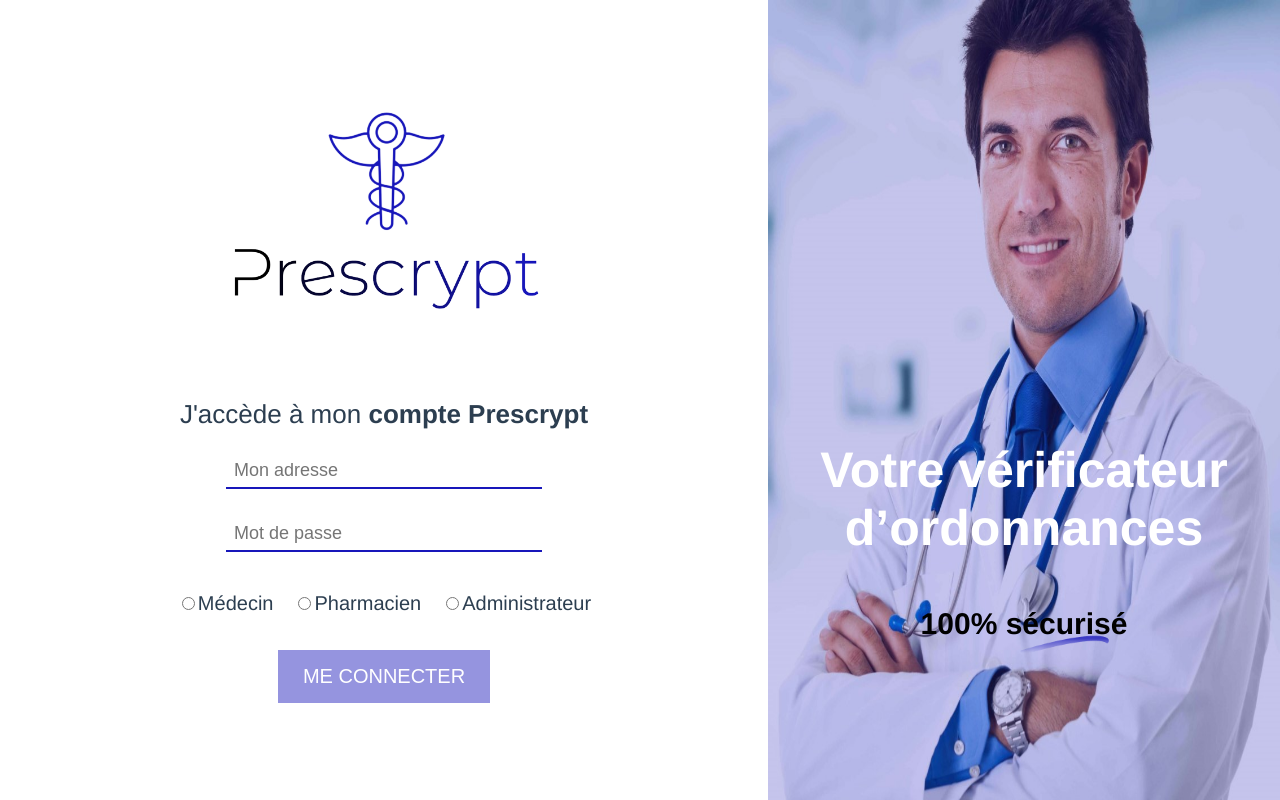
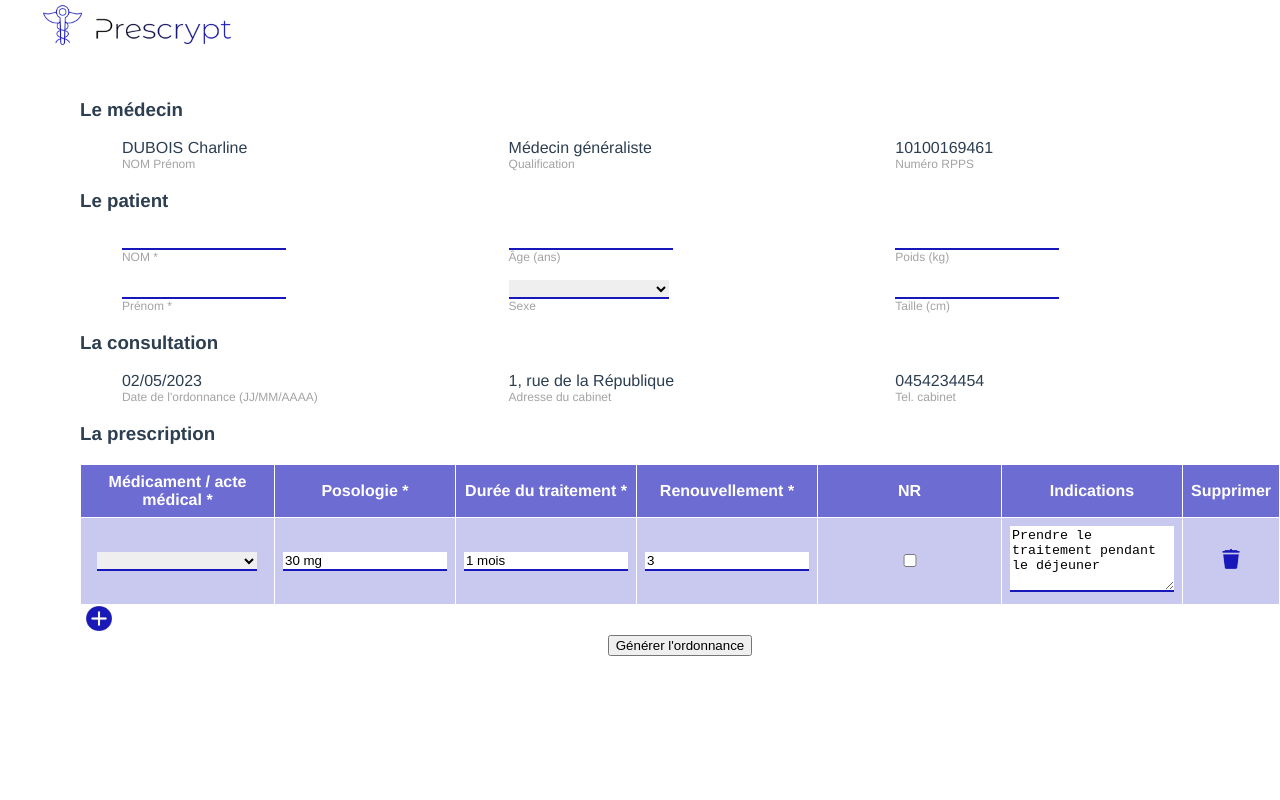
Before and after one commit to MathildeMrz/PLDsmart, a Vue app in the folder frontend/: page / in a window 1280 px wide. Built offline with nearby package versions, Linux system fonts and the light colour scheme.

Commit message:
add the delete button

```diff
--- a/frontend/src/App.vue
+++ b/frontend/src/App.vue
@@ -1,14 +1,14 @@
 <template>
-  <HelloWorld/>
+  <DoctorPrescription/>
 </template>
 
 <script>
-import HelloWorld from './components/HelloWorld.vue'
+import DoctorPrescription from './components/DoctorPrescription.vue'
 
 export default {
   name: 'App',
   components: {
-    HelloWorld
+    DoctorPrescription
   }
 }
 </script>
@@ -18,7 +18,6 @@ export default {
   font-family: Avenir, Helvetica, Arial, sans-serif;
   -webkit-font-smoothing: antialiased;
   -moz-osx-font-smoothing: grayscale;
-  text-align: center;
   color: #2c3e50;
 }
 
--- a/frontend/src/components/DoctorPrescription.vue
+++ b/frontend/src/components/DoctorPrescription.vue
@@ -88,6 +88,7 @@
                         <th>Renouvellement *</th>
                         <th>NR</th>
                         <th>Indications</th>
+                        <th>Supprimer</th>
                     </tr>
                 </thead>
                 <tbody>
@@ -119,12 +120,19 @@
                         <td>
                             <textarea id="indication" rows="4" style="word-wrap: break-word;" name="">Prendre le traitement pendant le déjeuner</textarea>
                         </td>
+
+                        <td>
+                        <button class="buttonTable" type="delete">
+                            <img src="../assets/delete.png" alt="button delete prescription" />
+                        </button>
+                        </td>
                     </tr>
                 </tbody>
                 </table>
                 <button class="buttonTable" type="submit">
                     <img src="../assets/plus.png" alt="button add prescription" />
                 </button>
+
             </div>
                 <button class="ordonnance"
                 type="button">Générer l'ordonnance</button>
```
